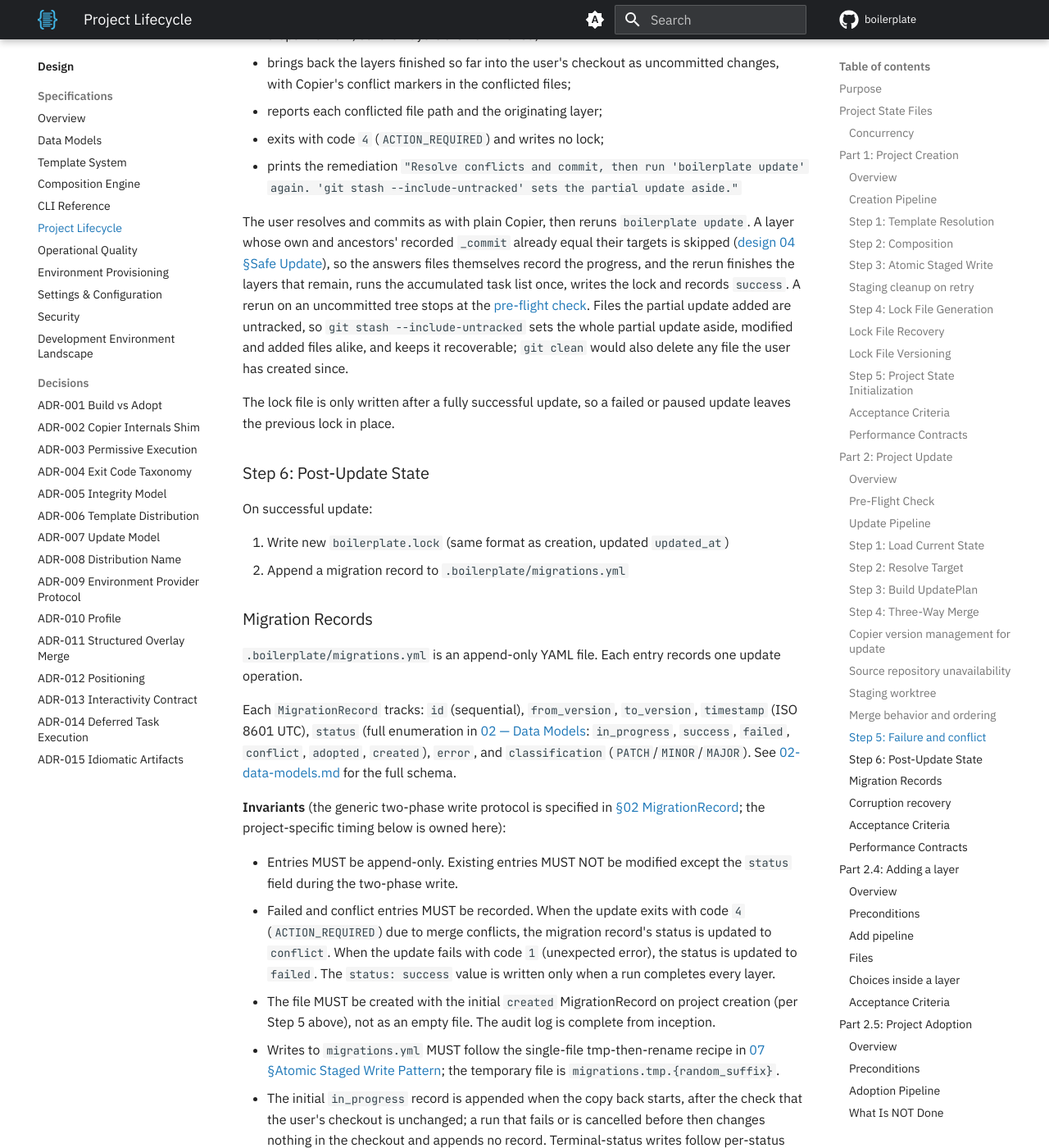
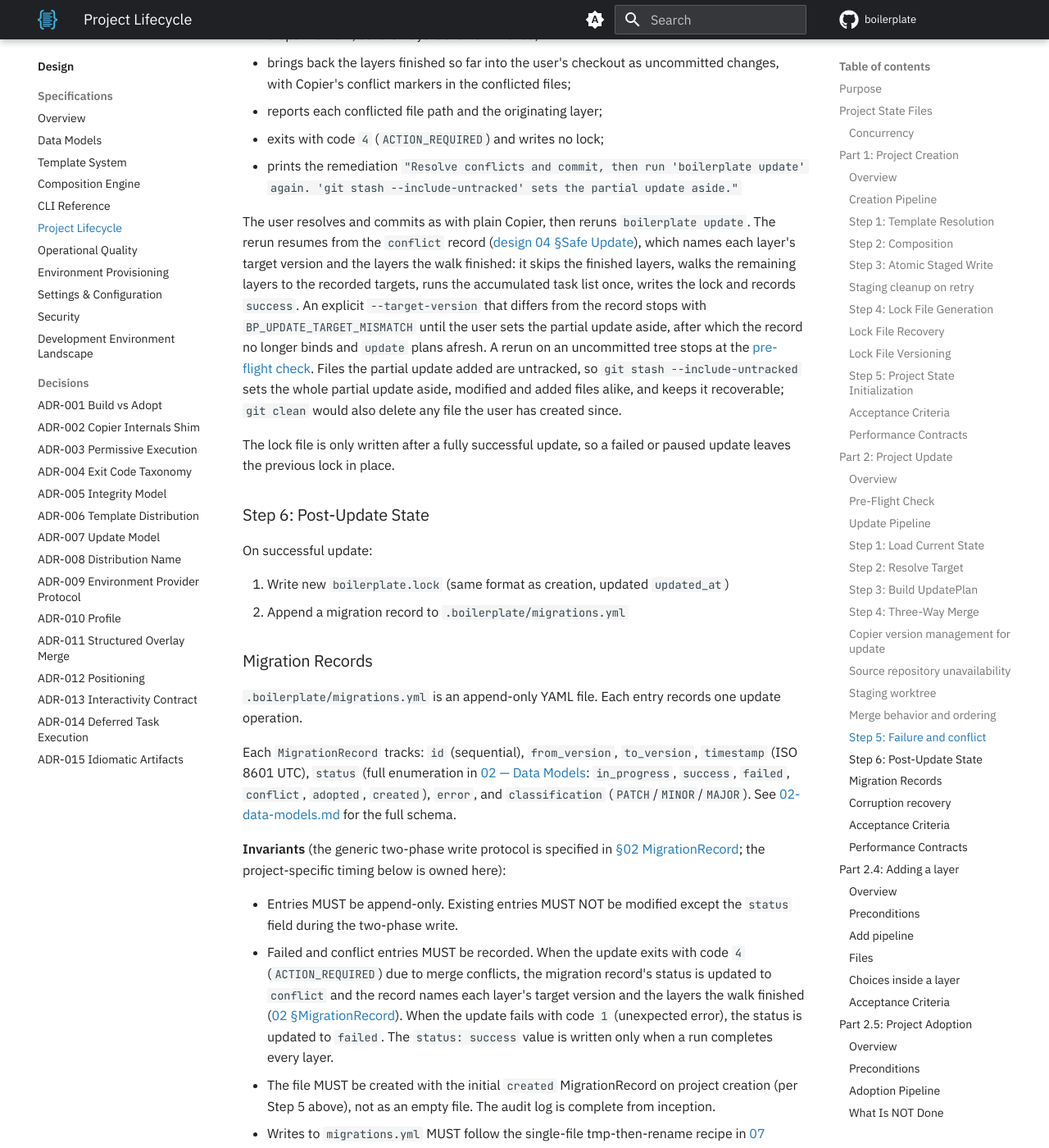
Before and after one commit to TheRealBillSiegler/boilerplate, an MkDocs documentation site: the page built from docs/design/06-project-lifecycle.md, in a window 1280 px wide and 1400 px high, scrolled down 13701 px. Shown: the whole window at 82% size. Built offline with MkDocs 1.6.1 and Material for MkDocs 9.7.7, drawn with Linux system fonts in a browser that asks for light colours; comment, search, counter and statistics services are not loaded; the version menu is left out.

Commit message:
docs(design): align the conflict pause text with the resume rule
The pause text skipped layers by comparing recorded versions. The rerun resumes from the conflict record, which names each layer's target and the finished layers, and an explicit --target-version that differs from it is refused until the partial update is set aside.

Co-Authored-By: Claude Sonnet 5.5 <noreply@anthropic.com>

```diff
--- a/docs/design/06-project-lifecycle.md
+++ b/docs/design/06-project-lifecycle.md
@@ -309,7 +309,7 @@ Stale worktrees left by an interrupted run are removed by the stale-staging clea
 - exits with code `4` (`ACTION_REQUIRED`) and writes no lock;
 - prints the remediation `"Resolve conflicts and commit, then run 'boilerplate update' again. 'git stash --include-untracked' sets the partial update aside."`
 
-The user resolves and commits as with plain Copier, then reruns `boilerplate update`. A layer whose own and ancestors' recorded `_commit` already equal their targets is skipped ([design 04 §Safe Update](04-composition-engine.md#safe-update)), so the answers files themselves record the progress, and the rerun finishes the layers that remain, runs the accumulated task list once, writes the lock and records `success`. A rerun on an uncommitted tree stops at the [pre-flight check](#pre-flight-check). Files the partial update added are untracked, so `git stash --include-untracked` sets the whole partial update aside, modified and added files alike, and keeps it recoverable; `git clean` would also delete any file the user has created since.
+The user resolves and commits as with plain Copier, then reruns `boilerplate update`. The rerun resumes from the `conflict` record ([design 04 §Safe Update](04-composition-engine.md#safe-update)), which names each layer's target version and the layers the walk finished: it skips the finished layers, walks the remaining layers to the recorded targets, runs the accumulated task list once, writes the lock and records `success`. An explicit `--target-version` that differs from the record stops with `BP_UPDATE_TARGET_MISMATCH` until the user sets the partial update aside, after which the record no longer binds and `update` plans afresh. A rerun on an uncommitted tree stops at the [pre-flight check](#pre-flight-check). Files the partial update added are untracked, so `git stash --include-untracked` sets the whole partial update aside, modified and added files alike, and keeps it recoverable; `git clean` would also delete any file the user has created since.
 
 The lock file is only written after a fully successful update, so a failed or paused update leaves the previous lock in place.
 
@@ -330,7 +330,7 @@ Each `MigrationRecord` tracks: `id` (sequential), `from_version`, `to_version`,
 **Invariants** (the generic two-phase write protocol is specified in [§02 MigrationRecord](02-data-models.md#migrationrecord); the project-specific timing below is owned here):
 
 - Entries MUST be append-only. Existing entries MUST NOT be modified except the `status` field during the two-phase write.
-- Failed and conflict entries MUST be recorded. When the update exits with code `4` (`ACTION_REQUIRED`) due to merge conflicts, the migration record's status is updated to `conflict`. When the update fails with code `1` (unexpected error), the status is updated to `failed`. The `status: success` value is written only when a run completes every layer.
+- Failed and conflict entries MUST be recorded. When the update exits with code `4` (`ACTION_REQUIRED`) due to merge conflicts, the migration record's status is updated to `conflict` and the record names each layer's target version and the layers the walk finished ([02 §MigrationRecord](02-data-models.md#migrationrecord)). When the update fails with code `1` (unexpected error), the status is updated to `failed`. The `status: success` value is written only when a run completes every layer.
 - The file MUST be created with the initial `created` MigrationRecord on project creation (per Step 5 above), not as an empty file. The audit log is complete from inception.
 - Writes to `migrations.yml` MUST follow the single-file tmp-then-rename recipe in [07 §Atomic Staged Write Pattern](07-operational-quality.md#atomic-staged-write-pattern); the temporary file is `migrations.tmp.{random_suffix}`.
 - The initial `in_progress` record is appended when the copy back starts, after the check that the user's checkout is unchanged; a run that fails or is cancelled before then changes nothing in the checkout and appends no record. Terminal-status writes follow per-status timing:
```
Also changed, not shown: docs/design/05-cli-reference.md (+2 -2 lines), docs/design/adr-007-update-model.md (+1 -1 lines).
